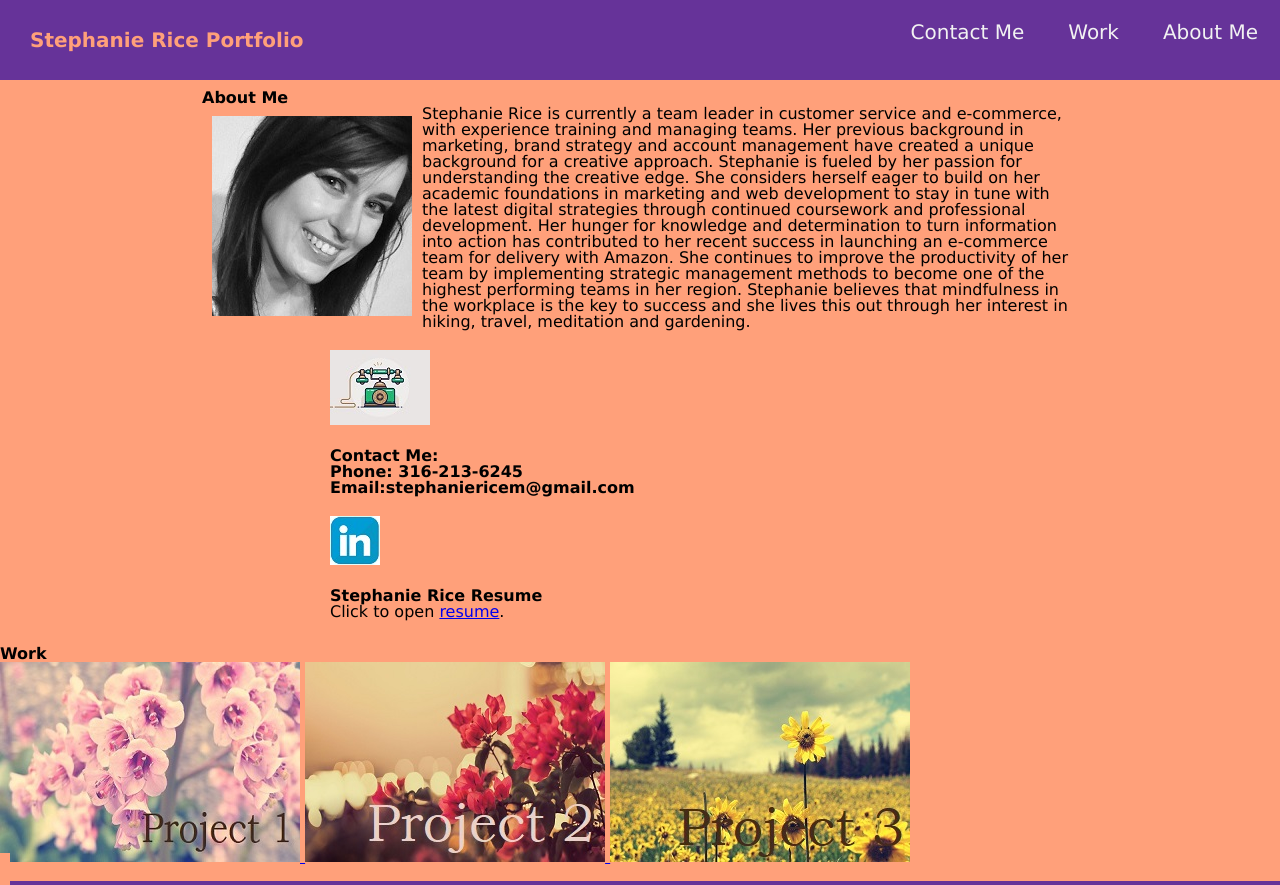
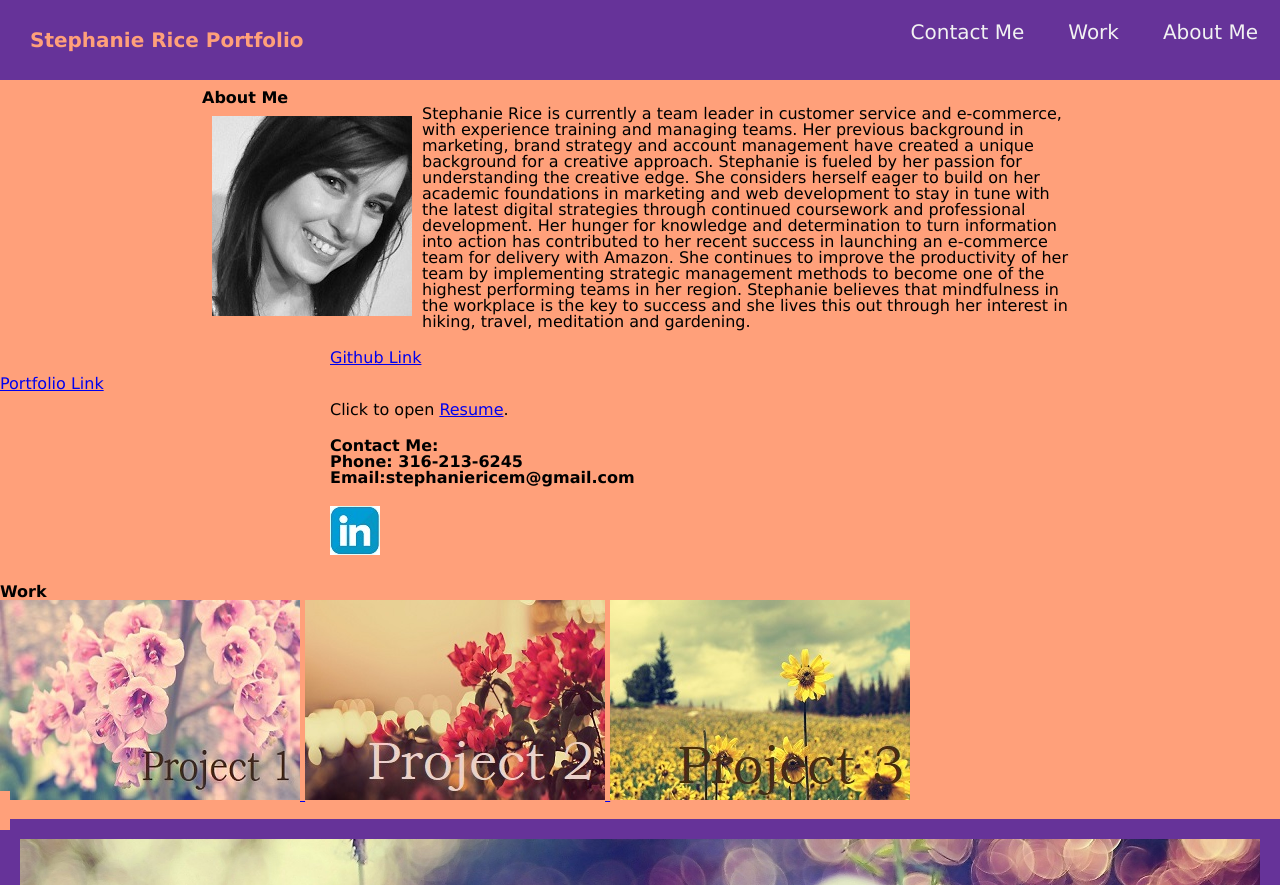
Before and after one commit to minnie1883/sriceportfolio, a plain HTML site: page index.html in a window 1280 px wide. Shown: the top 885 px of the page. Drawn offline with Linux system fonts and the light colour scheme.

Commit message:
add links

```diff
--- a/index.html
+++ b/index.html
@@ -35,7 +35,13 @@
             </p>
       </div>
       <div class="second">
-        <img src="assets/Images/phone2.jpg" alt="Contact Me">
+        <a href="https://github.com/minnie1883">Github Link</a>
+      </div>
+      <div class="secondb">
+        <a href="https://minnie1883.github.io/sriceportfolio/">Portfolio Link</a>
+      </div>
+      <div class="fifth">
+        <p>Click to open <a href="assets/Images/StephanieRiceResume.pdf">Resume</a>.</p>
       </div>
       <div class="third">
           <h2>Contact Me:</h2>
@@ -46,10 +52,7 @@
         <a href="https://www.linkedin.com/in/stephanie-rice-13509589">
         <img src="assets/Images/Linked.jpg" alt="LinkedIn Logo"></a>
       </div>
-      <div class="fifth">
-        <h3>Stephanie Rice Resume</h3>
-        <p>Click to open <a href="assets/Images/StephanieRiceResume.pdf">resume</a>.</p>
-      </div>
+
       <div class="work">
           <h4>Work</h4>
            <div class="container">
```
Also changed, not shown: assets/Images/Screenshot.PNG (added), 1 other file.
